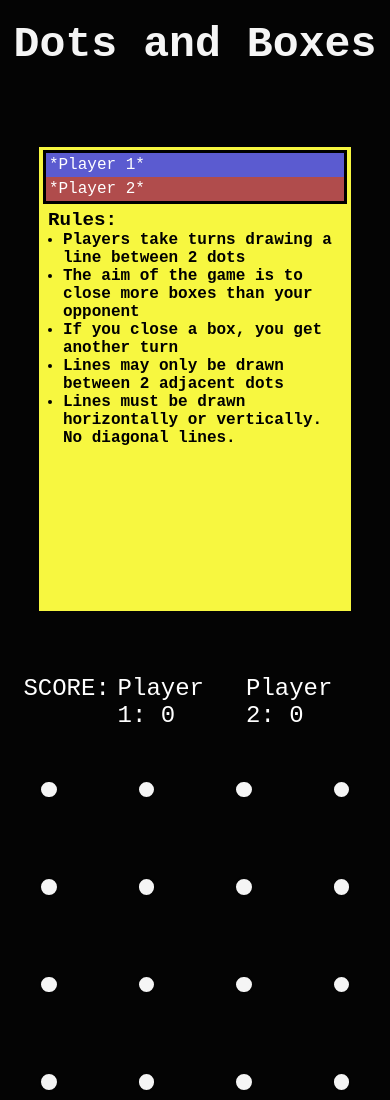
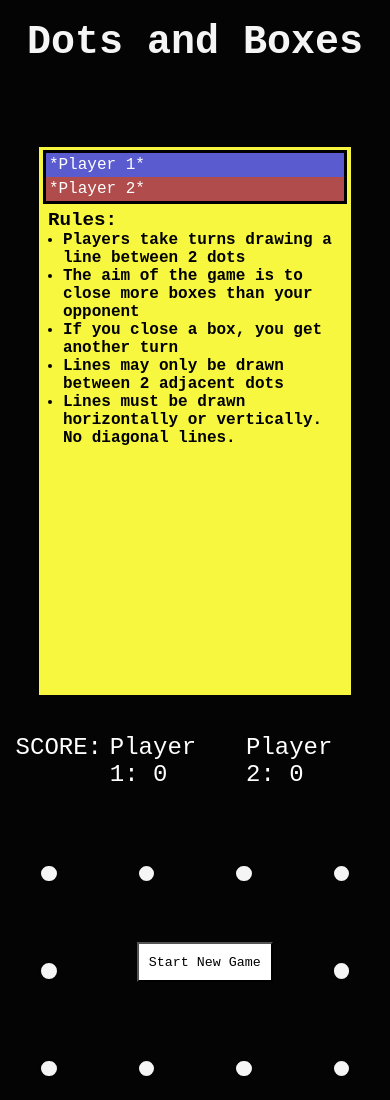
Before and after one commit to acys17/dots-and-boxes, a plain HTML site: page index.html in a window 390 px wide. Shown: the top 1100 px of the page. Drawn offline with Linux system fonts and the light colour scheme; a web font is replaced by a local one.

Commit message:
fixed responsiveness

```diff
--- a/main.scss
+++ b/main.scss
@@ -46,11 +46,10 @@ body {
     .game-container {
         display: flex;
         height: 50vh;
-        margin: 5vw;
+        margin: 2% 10%;
 
         .legend {
             background-color: rgb(247, 247, 64);
-            height: 60vh;
             width: 30vw;
             margin-right: 5vw;
             padding: 1vw;
@@ -186,8 +185,15 @@ body {
 @media only screen and (max-width: 768px) {
     body {
         width: 100vw;
+        overflow: scroll;
+
+        #newGame {
+            height: 40px;
+        }
+
         .legend {
             width: 20vw;
+            height: 80vh;
         }
 
         #dot-grid {
@@ -211,21 +217,21 @@ body {
         margin: 0 auto;
 
         #newGame {
-            top: 140vh;
+            top: 900px;
             left: 30vw;
-            width: 30vw;
+            width: 35vw;
         }
 
         h1 {
-            font-size: 2.7rem;
+            font-size: 2.5rem;
             width: 100vw;
             height: 15vh;
         }
 
         #score {
             position: absolute;
-            top: 80vh;
-            padding: 0 5vw;
+            top: 87vh;
+            padding: 0 3vw;
         }
 
         .game-container {
@@ -237,7 +243,7 @@ body {
             .legend {
                 width: 80vw;
                 margin: 0 auto;
-                height: 55vh;
+                height: 65vh;
             }
 
             #dot-grid {
```
Also changed, not shown: main.css, 1 other file.
